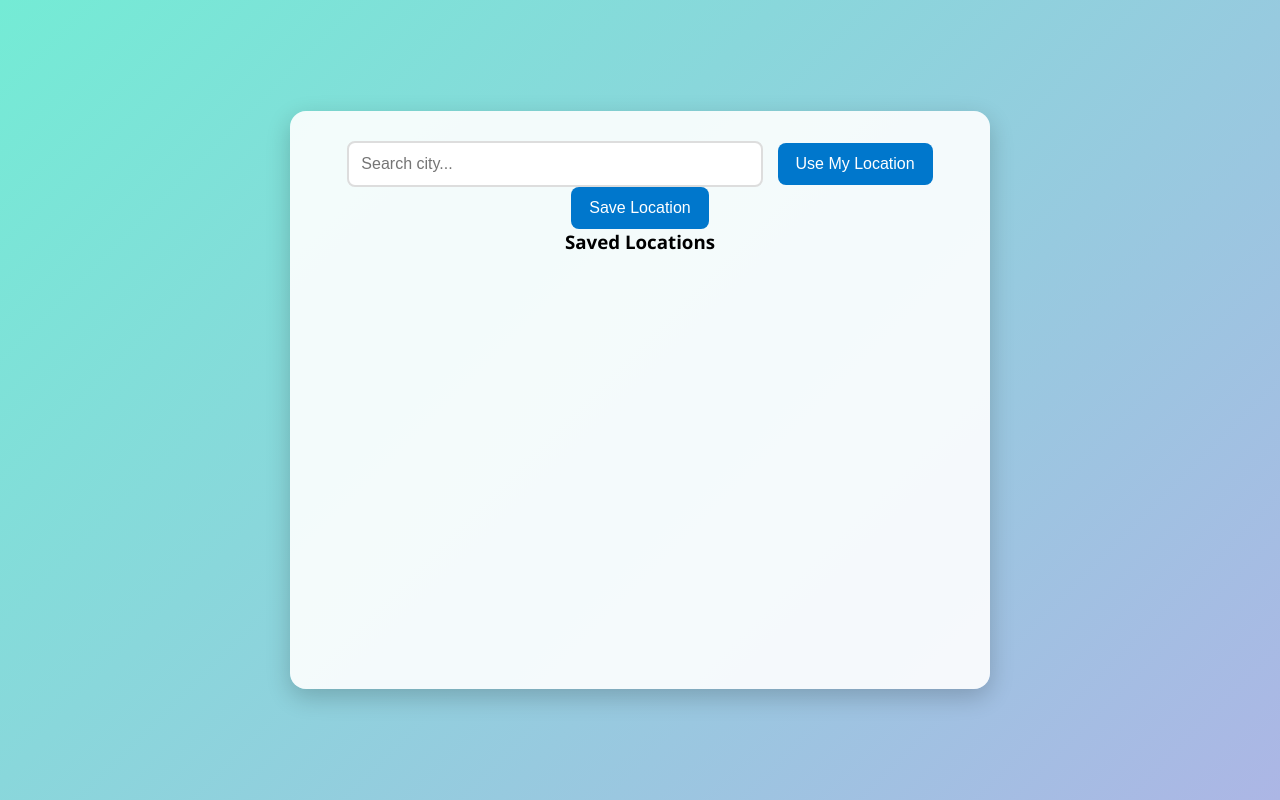
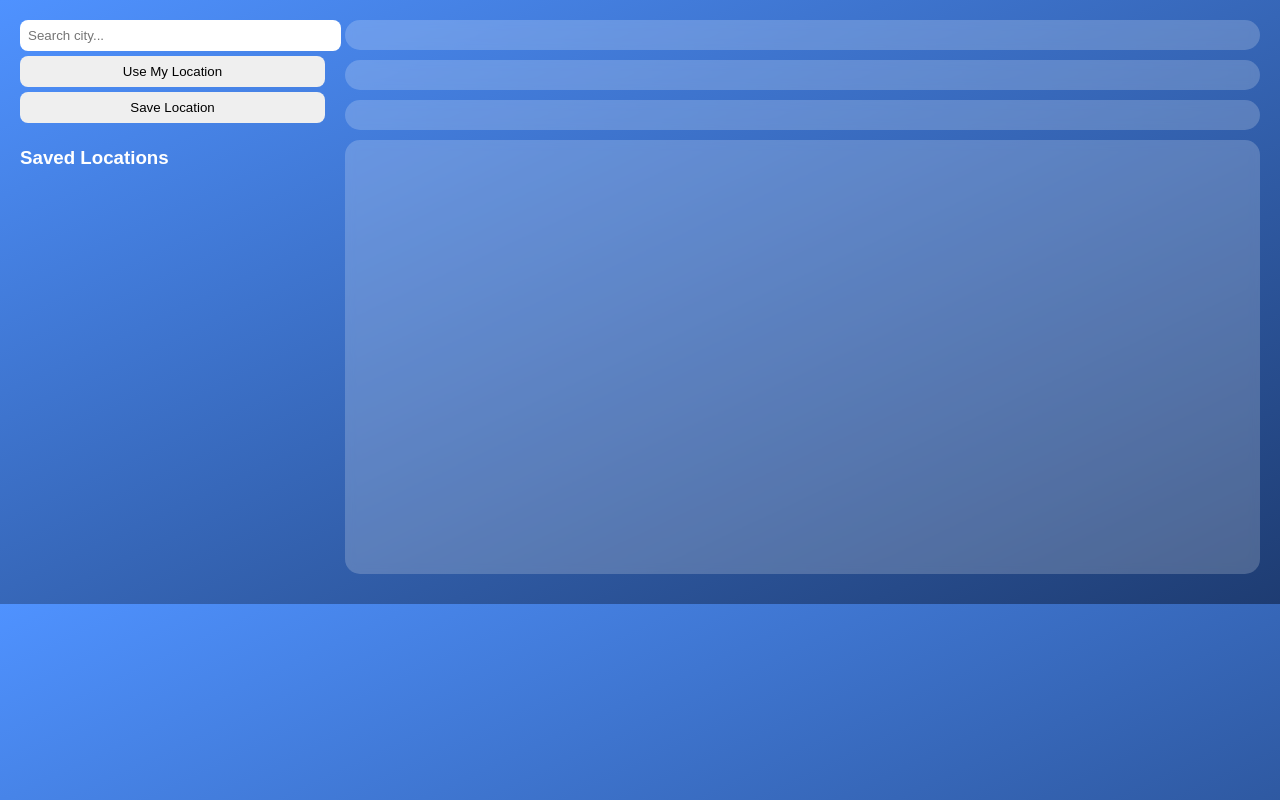
Before and after one commit to JLunn717/Weather, a plain HTML site: page index.html in a window 1280 px wide. Drawn offline with Linux system fonts and the light colour scheme.

Commit message:
Update style.css

```diff
--- a/style.css
+++ b/style.css
@@ -1,101 +1,45 @@
-/* General reset */
-* {
-  box-sizing: border-box;
+body {
   margin: 0;
-  padding: 0;
+  font-family: Arial, sans-serif;
+  background: linear-gradient(to bottom right, #4f92ff, #1e3c72);
+  color: white;
 }
 
-body {
-  font-family: "Segoe UI", Tahoma, Geneva, Verdana, sans-serif;
-  background: linear-gradient(135deg, #74ebd5 0%, #ACB6E5 100%);
-  min-height: 100vh;
+.container {
   display: flex;
-  align-items: center;
-  justify-content: center;
-  padding: 20px;
+  flex-direction: column;
+  padding: 10px;
 }
 
-/* Main container */
-.container {
-  width: 100%;
-  max-width: 700px;
-  background: rgba(255, 255, 255, 0.9);
-  padding: 30px;
-  border-radius: 16px;
-  box-shadow: 0 8px 25px rgba(0, 0, 0, 0.2);
-  text-align: center;
+@media(min-width: 768px){
+  .container { flex-direction: row; }
 }
 
-/* Title */
-h1 {
-  font-size: 2.2rem;
-  margin-bottom: 20px;
-  color: #333;
+.sidebar {
+  flex: 1;
+  padding: 10px;
 }
 
-/* Input + button */
-input[type="text"] {
-  width: 65%;
-  padding: 12px;
-  font-size: 16px;
-  border: 2px solid #ddd;
-  border-radius: 8px;
-  margin-right: 10px;
-  outline: none;
-  transition: border 0.3s;
+.main {
+  flex: 3;
+  padding: 10px;
 }
 
-input[type="text"]:focus {
-  border-color: #0077cc;
+.card {
+  background: rgba(255,255,255,0.2);
+  padding: 15px;
+  margin-bottom: 10px;
+  border-radius: 15px;
+  backdrop-filter: blur(5px);
 }
 
-button {
-  padding: 12px 18px;
-  font-size: 16px;
-  background-color: #0077cc;
-  color: white;
+input, button {
+  width: 100%;
+  padding: 8px;
+  margin-bottom: 5px;
+  border-radius: 8px;
   border: none;
-  border-radius: 8px;
-  cursor: pointer;
-  transition: background 0.3s;
 }
 
-button:hover {
-  background-color: #005fa3;
-}
-
-/* Current weather card */
-#weather-data {
-  margin-top: 25px;
-  padding: 20px;
-  background: #fdfdfd;
-  border-radius: 12px;
-  box-shadow: 0 4px 12px rgba(0, 0, 0, 0.1);
-  text-align: left;
-}
-
-#weather-data h2 {
-  margin-bottom: 10px;
-  font-size: 1.5rem;
-  color: #444;
-}
-
-/* Forecast grid */
-#forecast-data {
-  margin-top: 25px;
-}
-
-#forecast-data h2 {
-  margin-bottom: 15px;
-  font-size: 1.4rem;
-  color: #444;
-}
-
-#forecast-data .day {
-  background: #ffffff;
-  border-radius: 10px;
-  padding: 12px;
-  margin: 8px 0;
-  box-shadow: 0 3px 8px rgba(0, 0, 0, 0.1);
-  text-align: left;
-}
+ul { list-style: none; padding: 0; }
+li { cursor: pointer; margin: 5px 0; }
```
